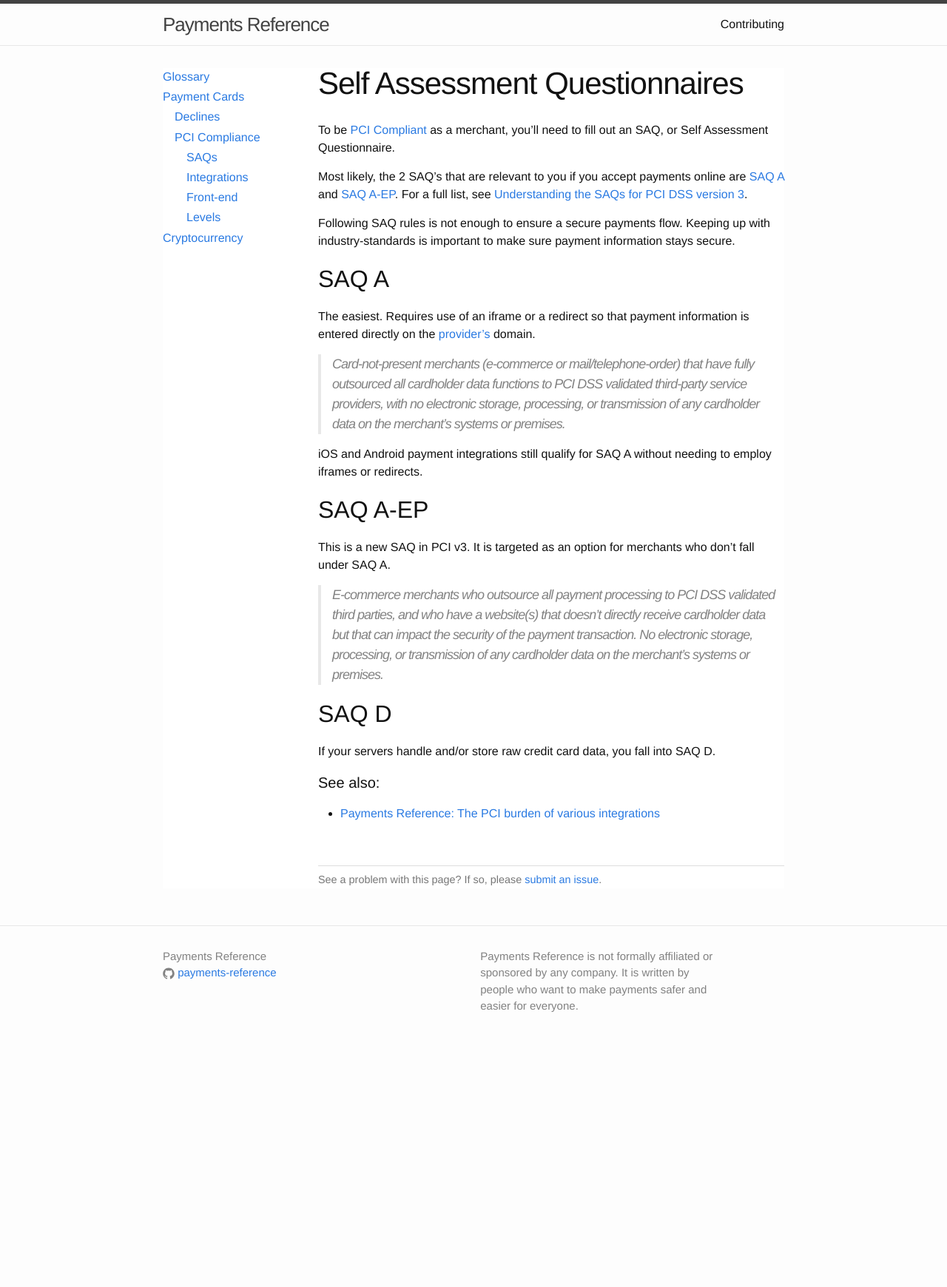
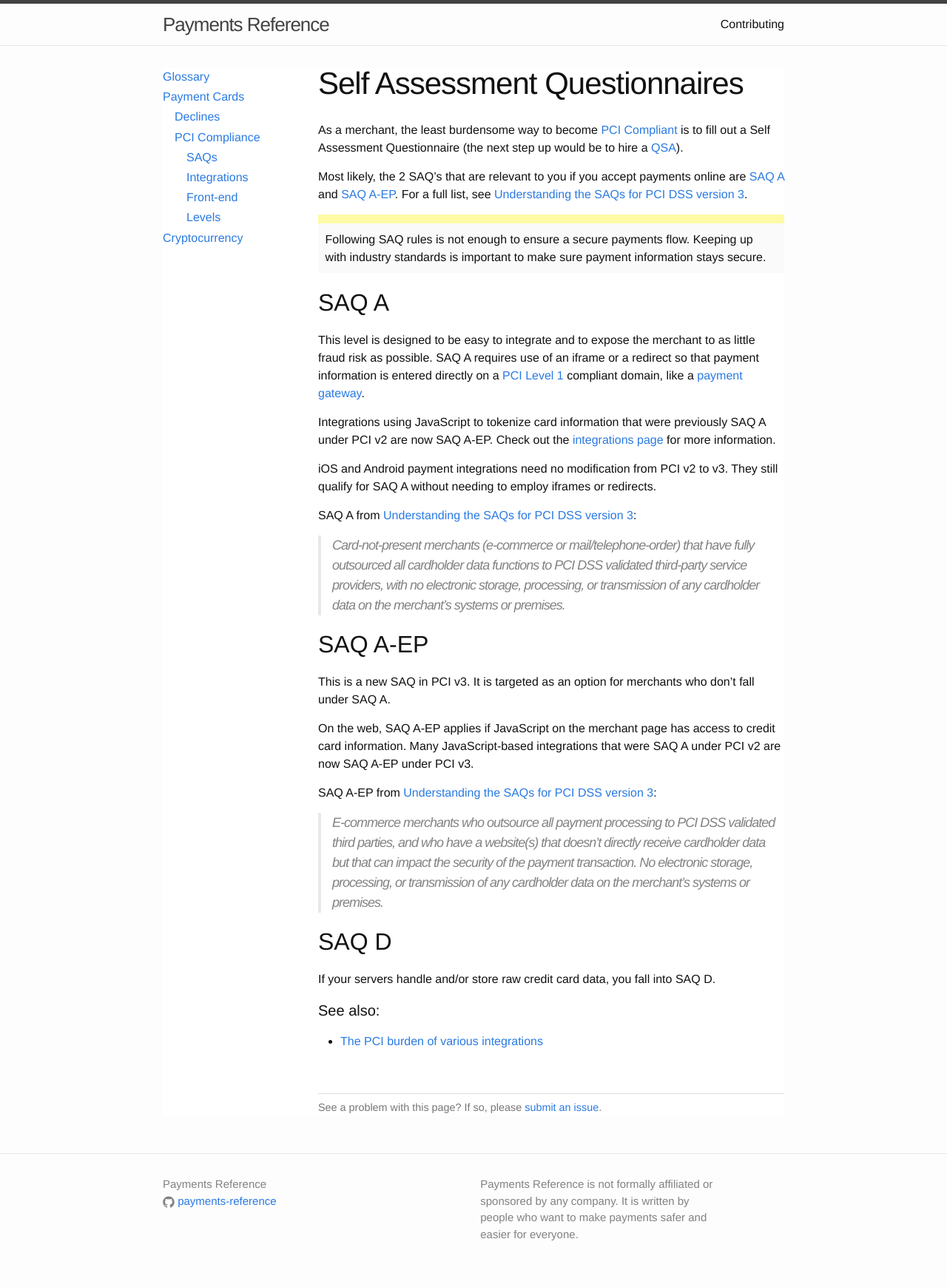
Before and after one commit to payments-reference/payments-reference, a Jekyll site: the page built from payment-cards/pci-compliance/saqs.md, in a window 1280 px wide. Shown: the whole page at 74% size. Built offline with Jekyll 4.4.1, drawn with Linux system fonts in a browser that asks for light colours; before the commit the page ends 1432 px from its top, so only the background shows below that.

Commit message:
Add a bit more clarification to SAQ page

```diff
--- a/_sass/_base.scss
+++ b/_sass/_base.scss
@@ -249,3 +249,12 @@ nav.main-nav {
 div.page-content {
   min-height: 500px;
 }
+
+.popout {
+  margin-bottom: 1em;
+  padding: 0.6em;
+  &.warning {
+    border-top: solid 12px #fdfba5;
+    background-color: #fafafa;
+  }
+}
--- a/payment-cards/pci-compliance/saqs.md
+++ b/payment-cards/pci-compliance/saqs.md
@@ -4,23 +4,33 @@ title: Self Assessment Questionnaires
 permalink: /payment-cards/pci-compliance/saqs/
 ---
 
-To be [PCI Compliant](/payment-cards/pci-compliance/) as a merchant, you'll need to fill out an SAQ, or Self Assessment Questionnaire.
+As a merchant, the least burdensome way to become [PCI Compliant](/payment-cards/pci-compliance/) is to fill out a Self Assessment Questionnaire (the next step up would be to hire a [QSA](/glossary/#qsa)).
 
 Most likely, the 2 SAQ's that are relevant to you if you accept payments online are [SAQ A](#saq-a) and [SAQ A-EP](#saq-a-ep). For a full list, see [Understanding the SAQs for PCI DSS version 3](https://www.pcisecuritystandards.org/documents/Understanding_SAQs_PCI_DSS_v3.pdf).
 
-Following SAQ rules is not enough to ensure a secure payments flow. Keeping up with industry-standards is important to make sure payment information stays secure.
+<div class="popout warning">
+Following SAQ rules is not enough to ensure a secure payments flow. Keeping up with industry standards is important to make sure payment information stays secure.
+</div>
 
 ## SAQ A
 
-The easiest. Requires use of an iframe or a redirect so that payment information is entered directly on the [provider's](/glossary/#provider) domain.
+This level is designed to be easy to integrate and to expose the merchant to as little fraud risk as possible. SAQ A requires use of an iframe or a redirect so that payment information is entered directly on a [PCI Level 1](/payment-cards/pci-compliance/levels/) compliant domain, like a [payment gateway](/glossary/#gateway).
+
+Integrations using JavaScript to tokenize card information that were previously SAQ A under PCI v2 are now SAQ A-EP. Check out the [integrations page](/payment-cards/pci-compliance/integrations/) for more information.
+
+iOS and Android payment integrations need no modification from PCI v2 to v3. They still qualify for SAQ A without needing to employ iframes or redirects.
+
+SAQ A from [Understanding the SAQs for PCI DSS version 3](https://www.pcisecuritystandards.org/documents/Understanding_SAQs_PCI_DSS_v3.pdf):
 
 > Card-not-present merchants (e-commerce or mail/telephone-order) that have fully outsourced all cardholder data functions to PCI DSS validated third-party service providers, with no electronic storage, processing, or transmission of any cardholder data on the merchant’s systems or premises.
-
-iOS and Android payment integrations still qualify for SAQ A without needing to employ iframes or redirects.
 
 ## SAQ A-EP
 
 This is a new SAQ in PCI v3. It is targeted as an option for merchants who don't fall under SAQ A.
+
+On the web, SAQ A-EP applies if JavaScript on the merchant page has access to credit card information. Many JavaScript-based integrations that were SAQ A under PCI v2 are now SAQ A-EP under PCI v3.
+
+SAQ A-EP from [Understanding the SAQs for PCI DSS version 3](https://www.pcisecuritystandards.org/documents/Understanding_SAQs_PCI_DSS_v3.pdf):
 
 > E-commerce merchants who outsource all payment processing to PCI DSS validated third parties, and who have a website(s) that doesn’t directly receive cardholder data but that can impact the security of the payment transaction. No electronic storage, processing, or transmission of any cardholder data on the merchant’s systems or premises.
 
@@ -30,4 +40,4 @@ If your servers handle and/or store raw credit card data, you fall into SAQ D.
 
 #### See also:
 
-- [Payments Reference: The PCI burden of various integrations](/payment-cards/pci-compliance/integrations/)
+- [The PCI burden of various integrations](/payment-cards/pci-compliance/integrations/)
```
Also changed, not shown: glossary.md (+4 -0 lines).
